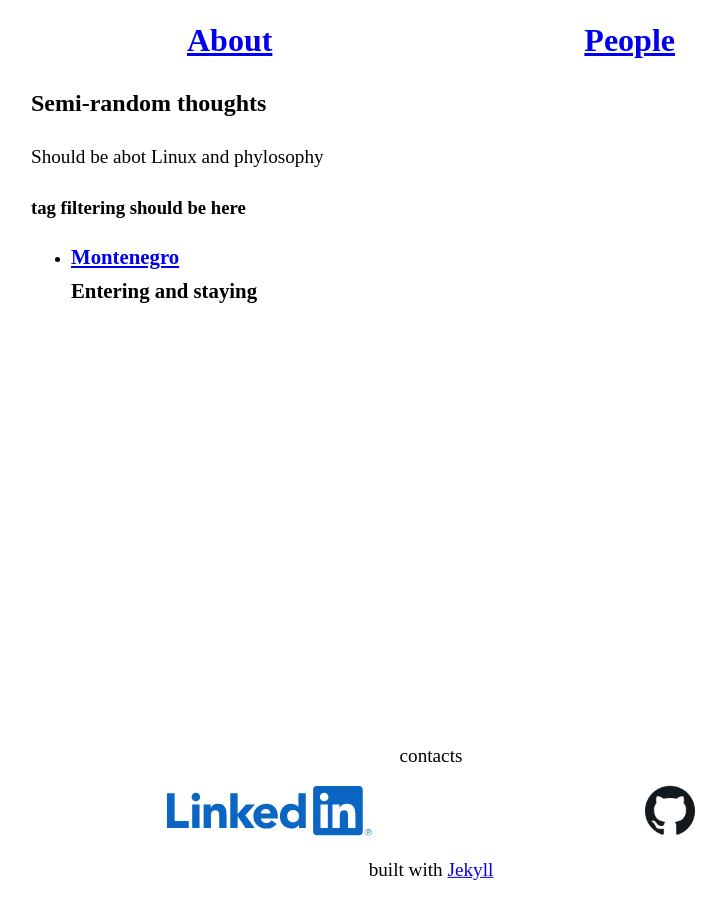
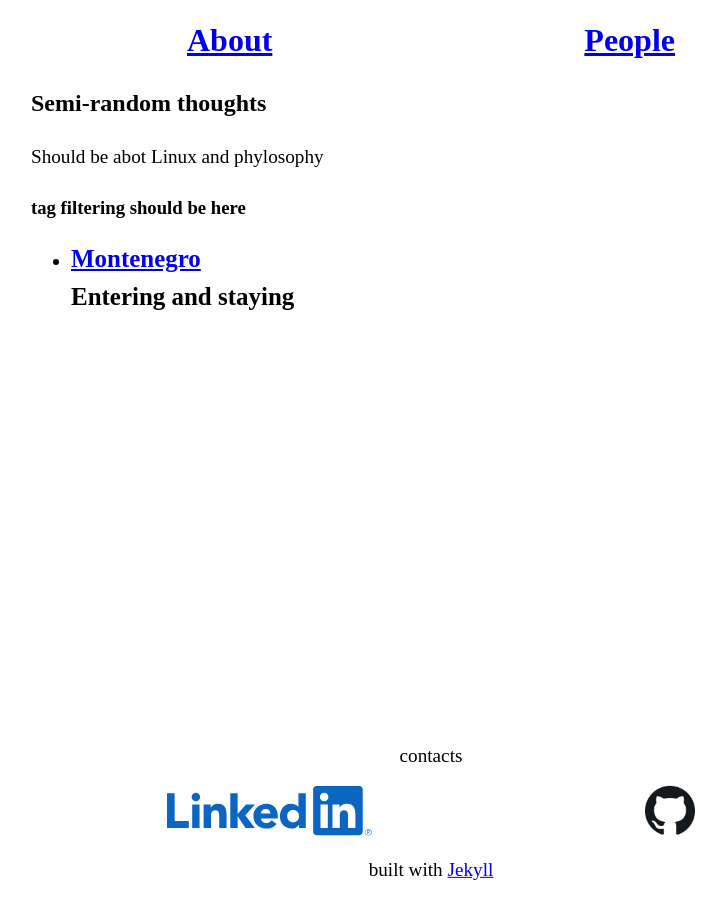
Before and after one commit to DmitryAlCh/mypage, a Jekyll site: the page built from blog.md, in a window 1280 px wide. Shown: the whole page, without its empty margins (209-935 px from the left). Built offline with Jekyll 4.4.1, drawn with Linux system fonts in a browser that asks for light colours.

Commit message:
css tweak for li element

```diff
--- a/assets/css/main.css
+++ b/assets/css/main.css
@@ -65,11 +65,14 @@ div > a > img {
   p {
     font-size: 2em;
   }
+  li {
+    font-size: 2em;
+  }
   h1 {
     font-size: 3em;
     margin-top: 10px;
     margin-bottom: 10px;
-}
+  }
   h2 {
     font-size: 2.5em;
     margin-top: 10px;
@@ -103,6 +106,9 @@ div > a > img {
   p {
     font-size: 1.2em;
   }
+  li {
+    font-size: 1.2em;
+  }
   h1 {
     font-size: 2em;
     margin-top: 10px;
```
